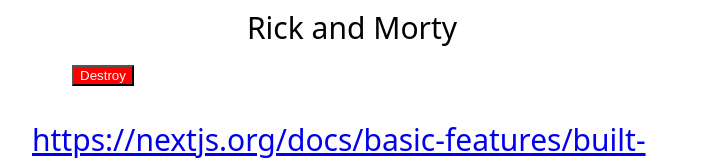
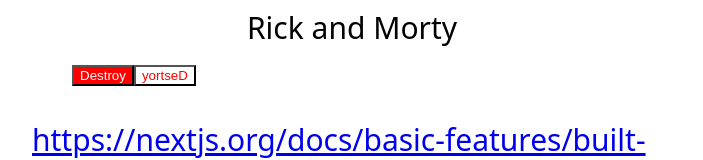
Before and after one commit to maurocarrero/nextjs-session, a Next.js app: page / in a window 1280 px wide. Shown: the part 547-707 px from the top of the page, without its empty margins (288-991 px from the left). Built offline with nearby package versions, Linux system fonts and the light colour scheme; no server answers.

Commit message:
add plain button

```diff
--- a/pages/index.js
+++ b/pages/index.js
@@ -38,7 +38,10 @@
       <figure>
         <img className="image" src="/rick-and-morty-wheres-waldo.jpg" />
         <figcaption>Rick and Morty</figcaption>
-        <Button />
+        <Button className="error"/>
+        <button type="button" className="error">
+          yortseD
+        </button>
       </figure>
       <a href="https://nextjs.org/docs/basic-features/built-in-css-support">
         https://nextjs.org/docs/basic-features/built-in-css-support
```
